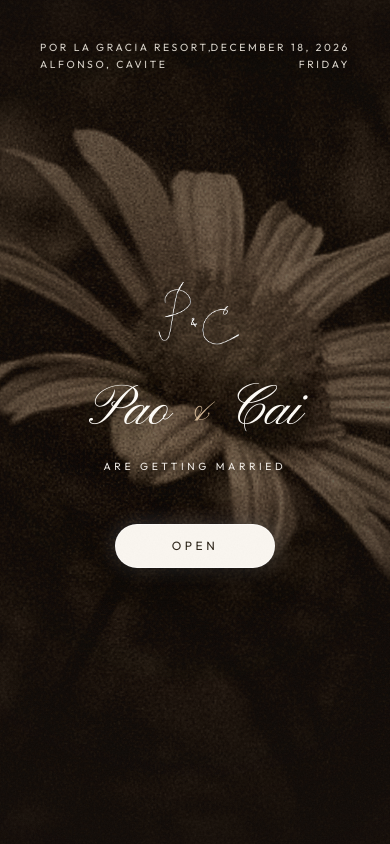
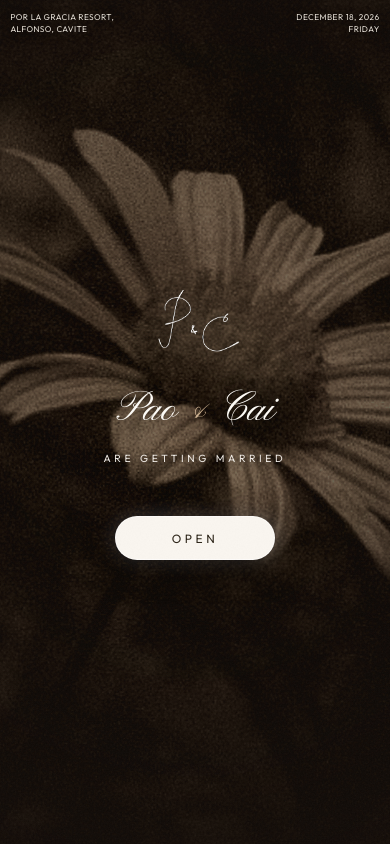
Before and after one commit to daddychill1414/Pao-Cai-Wedding-Invitation-YOU-ARE-INVITED-, a website built with Vite: page index.html in a window 390 px wide. Shown: the top 844 px of the page. Built offline with nearby package versions, Linux system fonts and the light colour scheme; a web font is replaced by a local one.

Commit message:
Update navigation smooth scroll handling and mobile layout responsiveness

```diff
--- a/src/main.js
+++ b/src/main.js
@@ -348,12 +348,18 @@ function initNavigation() {
   // Smooth scroll for nav links
   document.querySelectorAll('a[href^="#"]').forEach(link => {
     link.addEventListener('click', (e) => {
-      const target = document.querySelector(link.getAttribute('href'));
-      if (target) {
-        e.preventDefault();
-        const offset = nav ? nav.offsetHeight : 0;
-        const top = target.getBoundingClientRect().top + window.scrollY - offset;
-        window.scrollTo({ top, behavior: 'smooth' });
+      e.preventDefault();
+      const href = link.getAttribute('href');
+      if (!href || href === '#') return;
+      try {
+        const target = document.querySelector(href);
+        if (target) {
+          const offset = nav ? nav.offsetHeight : 0;
+          const top = target.getBoundingClientRect().top + window.scrollY - offset;
+          window.scrollTo({ top, behavior: 'smooth' });
+        }
+      } catch (err) {
+        // Ignore invalid selectors
       }
     });
   });
--- a/src/style.css
+++ b/src/style.css
@@ -320,19 +320,51 @@ button {
 .landing-top-left,
 .landing-top-right {
   position: absolute;
-  top: var(--space-lg);
+  top: var(--space-md);
   font-family: var(--font-body);
-  font-size: 0.65rem;
-  letter-spacing: 0.25em;
+  font-size: clamp(0.5rem, 2.2vw, 0.65rem);
+  letter-spacing: 0.12em;
   text-transform: uppercase;
-  color: rgba(240, 234, 224, 0.9);
-  text-shadow: 0 2px 10px rgba(0, 0, 0, 0.8);
-  line-height: 1.6;
+  color: rgba(240, 234, 224, 0.95);
+  text-shadow: 0 2px 10px rgba(0, 0, 0, 0.9);
+  line-height: 1.5;
   z-index: 5;
-}
-
-.landing-top-left { left: var(--space-lg); text-align: left; }
-.landing-top-right { right: var(--space-lg); text-align: right; }
+  max-width: 45%;
+  word-break: break-word;
+}
+
+.landing-top-left {
+  left: var(--space-md);
+  text-align: left;
+}
+
+.landing-top-right {
+  right: var(--space-md);
+  text-align: right;
+}
+
+@media (min-width: 768px) {
+  .landing-top-left,
+  .landing-top-right {
+    top: var(--space-lg);
+    letter-spacing: 0.25em;
+  }
+  .landing-top-left { left: var(--space-lg); }
+  .landing-top-right { right: var(--space-lg); }
+}
+
+@media (max-width: 480px) {
+  .landing-top-left,
+  .landing-top-right {
+    top: 0.75rem;
+    font-size: 0.52rem;
+    letter-spacing: 0.05em;
+    line-height: 1.4;
+    max-width: 46%;
+  }
+  .landing-top-left { left: 0.65rem; }
+  .landing-top-right { right: 0.65rem; }
+}
 
 .landing-center-content {
   position: relative;
@@ -346,7 +378,7 @@ button {
 
 .landing-title-names {
   font-family: var(--font-script);
-  font-size: clamp(3.5rem, 10vw, 7.5rem);
+  font-size: clamp(2.6rem, 9vw, 7.5rem);
   font-weight: 400;
   color: #FFFDF8;
   text-shadow: 0 4px 25px rgba(0, 0, 0, 0.8), 0 0 40px rgba(196, 168, 130, 0.4);
@@ -2415,6 +2447,17 @@ body.no-scroll {
   overflow: hidden;
 }
 
+/* Prevent accidental text selection, long-press callouts, and tap highlights on mobile */
+body {
+  -webkit-tap-highlight-color: transparent;
+}
+
+img, button, a, .landing-bg-wrapper, .hero-section, .inv-screen {
+  -webkit-touch-callout: none;
+  -webkit-user-select: none;
+  user-select: none;
+}
+
 /* Reduced motion */
 @media (prefers-reduced-motion: reduce) {
   *,
```
